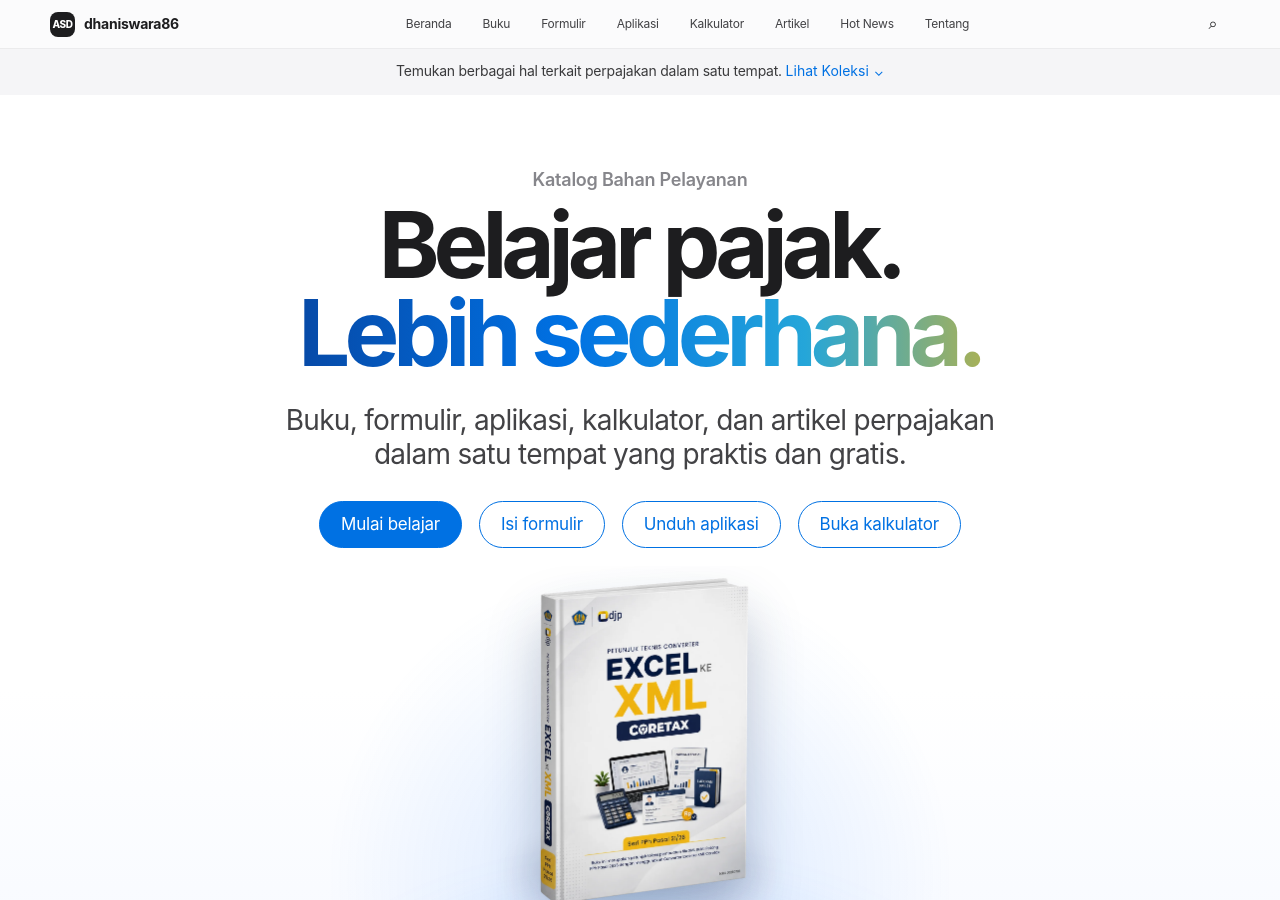
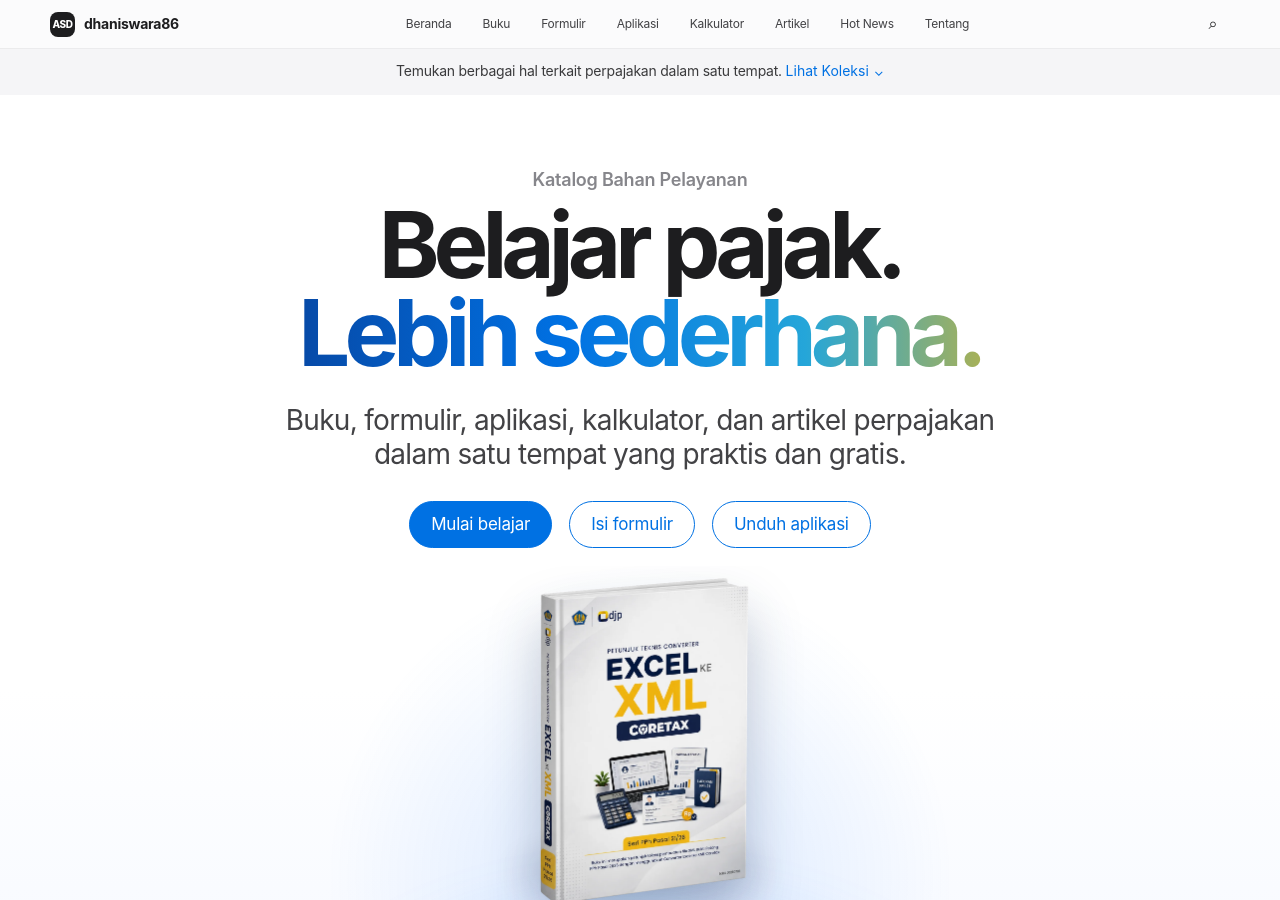
Before and after one commit to dhaniswara86/dhaniswara86.github.io, a Jekyll site: the page index.html, which Jekyll copies as it is, in a window 1280 px wide and 900 px high. Built offline with Jekyll 4.4.1, drawn with Linux system fonts in a browser that asks for light colours.

Commit message:
Remove link to calculator from index.html

```diff
--- a/index.html
+++ b/index.html
@@ -2734,9 +2734,6 @@ body.mega-menu-open {
 <a class="button button-outline" href="aplikasi.html">
             Unduh aplikasi
           </a>
-<a class="button button-outline" href="kalkulator.html">
-            Buka kalkulator
-          </a>
 </div>
 </div>
 <div class="hero-visual">
```
